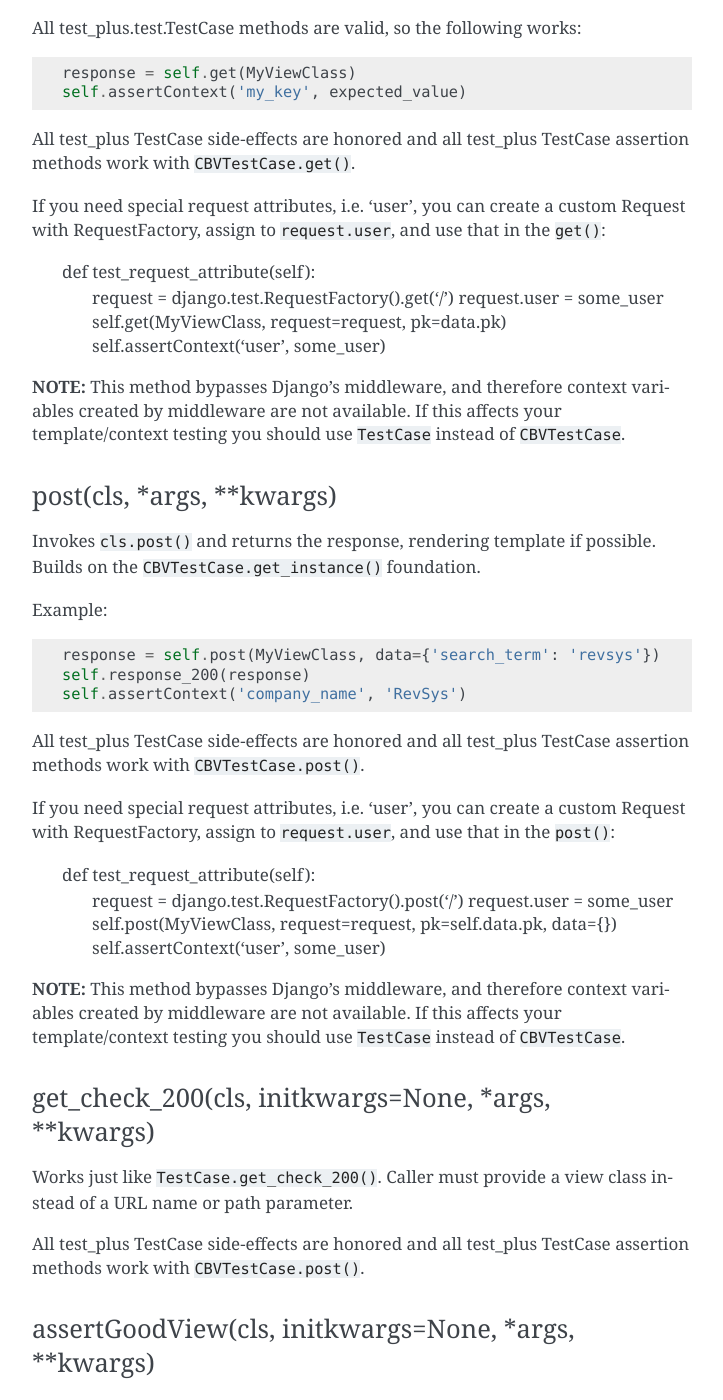
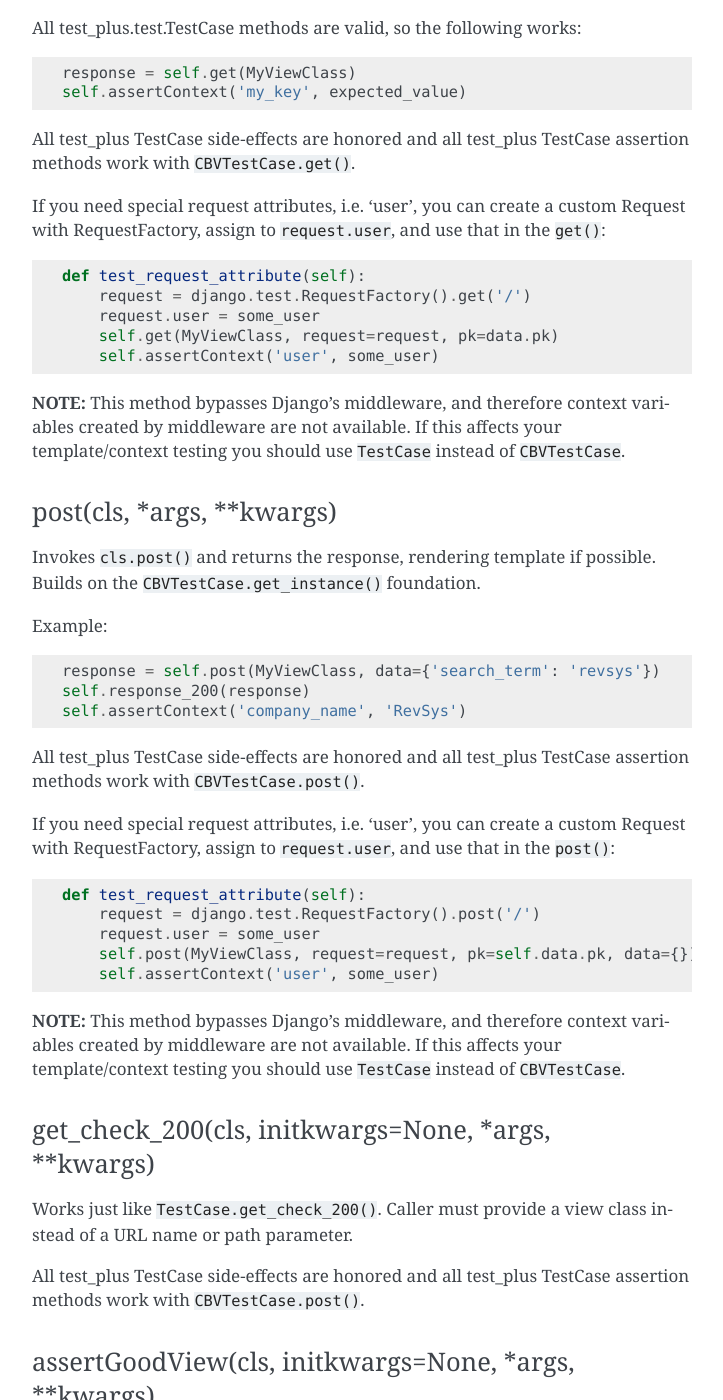
Before and after one commit to revsys/django-test-plus, a Sphinx documentation site: the page built from docs/cbvtestcase.rst, in a window 1280 px wide and 1400 px high, scrolled down 1793 px. Shown: the whole window, without its empty margins (388-1111 px from the left). Built offline with Sphinx 7.4.7, drawn with Linux system fonts in a browser that asks for light colours.

Commit message:
Add missing colons

```diff
--- a/docs/cbvtestcase.rst
+++ b/docs/cbvtestcase.rst
@@ -87,7 +87,7 @@ TestCase assertion methods work with ``CBVTestCase.get()``.
 
 If you need special request attributes, i.e. 'user', you can create a
 custom Request with RequestFactory, assign to ``request.user``,
-and use that in the ``get()``:
+and use that in the ``get()``::
 
     def test_request_attribute(self):
         request = django.test.RequestFactory().get('/')
@@ -116,7 +116,7 @@ TestCase assertion methods work with ``CBVTestCase.post()``.
 
 If you need special request attributes, i.e. 'user', you can create a
 custom Request with RequestFactory, assign to ``request.user``,
-and use that in the ``post()``:
+and use that in the ``post()``::
 
     def test_request_attribute(self):
         request = django.test.RequestFactory().post('/')
```
